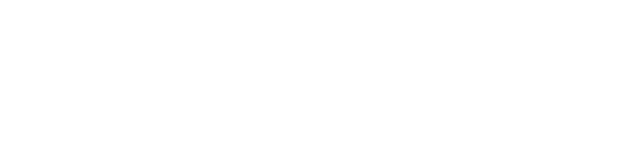
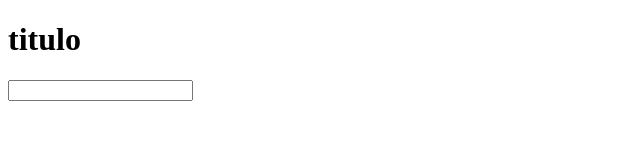
Before and after one commit to RamonCativa/practica, a plain HTML site: page index.html in a window 1280 px wide. Shown: the whole page, without its empty margins (0-640 px from the left). Drawn offline with Linux system fonts and the light colour scheme.

Commit message:
segundo commit

```diff
--- a/index.html
+++ b/index.html
@@ -6,6 +6,7 @@
     <title>Document</title>
 </head>
 <body>
-
+    <h1>titulo</h1>
+    <input type="text">
 </body>
 </html>
```
